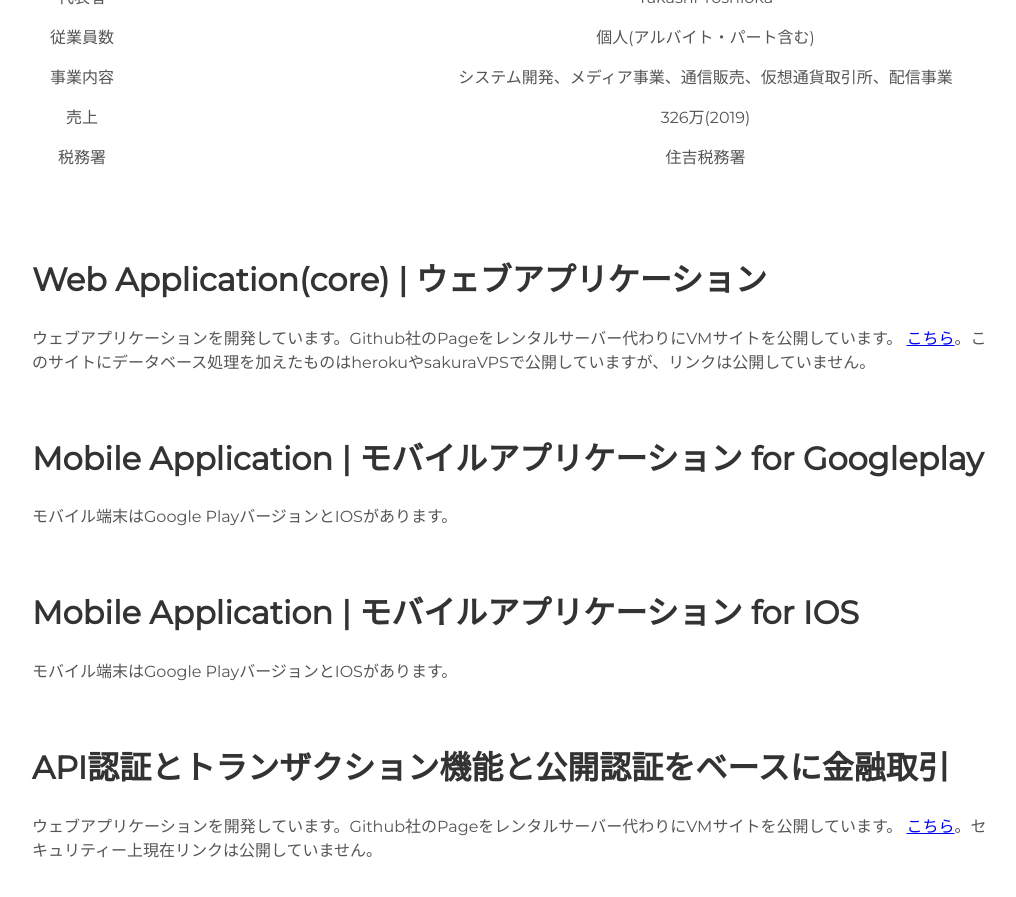
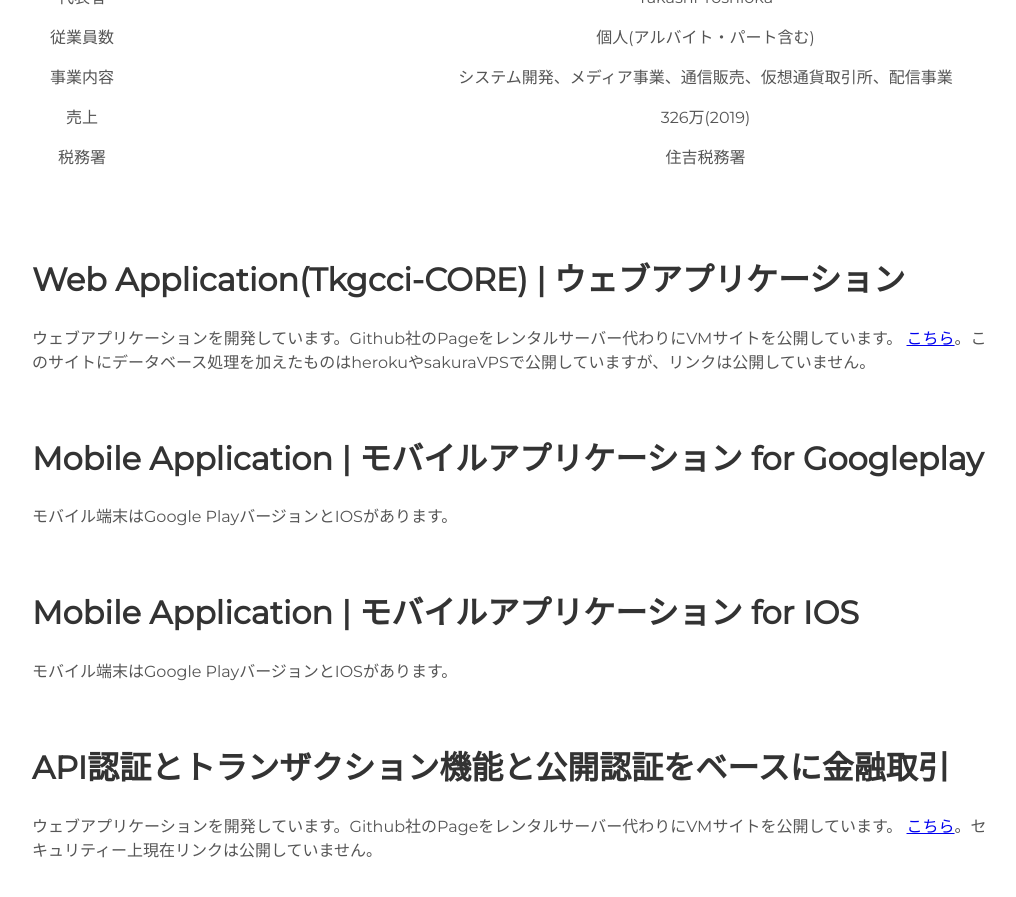
Before and after one commit to takagotch/page351, a Jekyll site: the page built from index.html, in a window 1280 px wide and 900 px high, scrolled down 1459 px. Shown: the top 897 px of the window, without its empty margins (128-1144 px from the left). Built offline with Jekyll 4.4.1, drawn with Linux system fonts in a browser that asks for light colours.

Commit message:
Update about.html

```diff
--- a/_includes/about.html
+++ b/_includes/about.html
@@ -120,7 +120,7 @@
 
   <div class="user2">
     <div class="tech1">
-     <h2>Web Application(core) | ウェブアプリケーション</h2>
+     <h2>Web Application(Tkgcci-CORE) | ウェブアプリケーション</h2>
      <!--
       <i class="devicon-html5-plain-wordmark"></i>
       <i class="devicon-bootstrap-plain-wordmark colored"></i>
```
